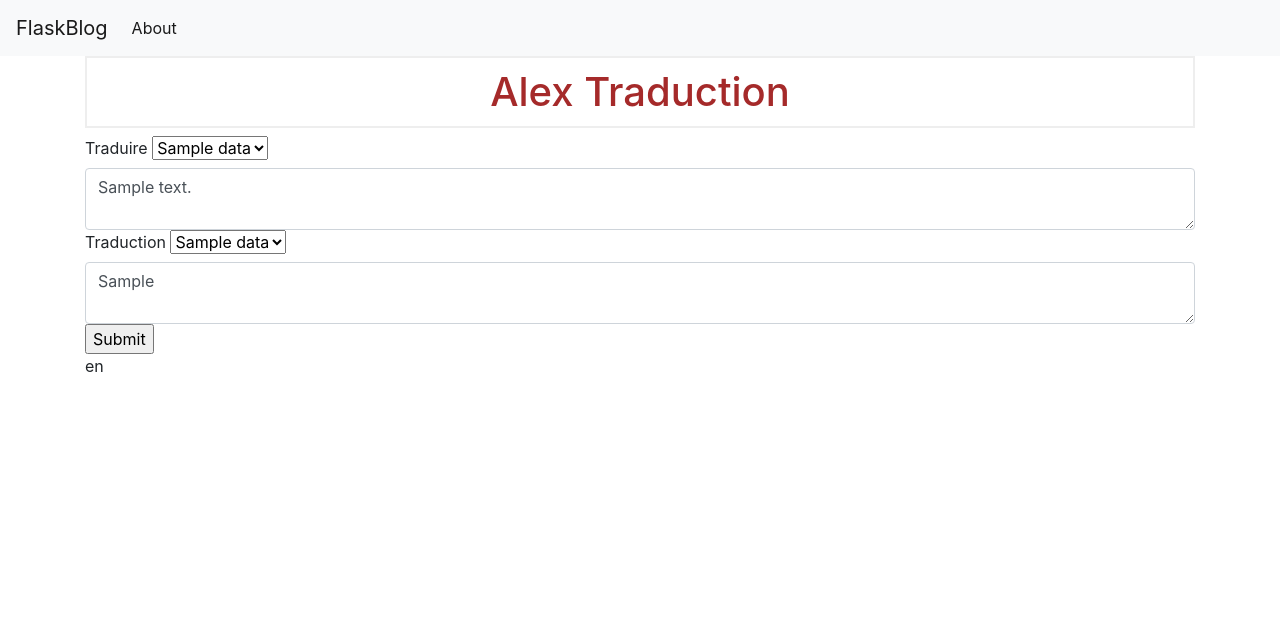
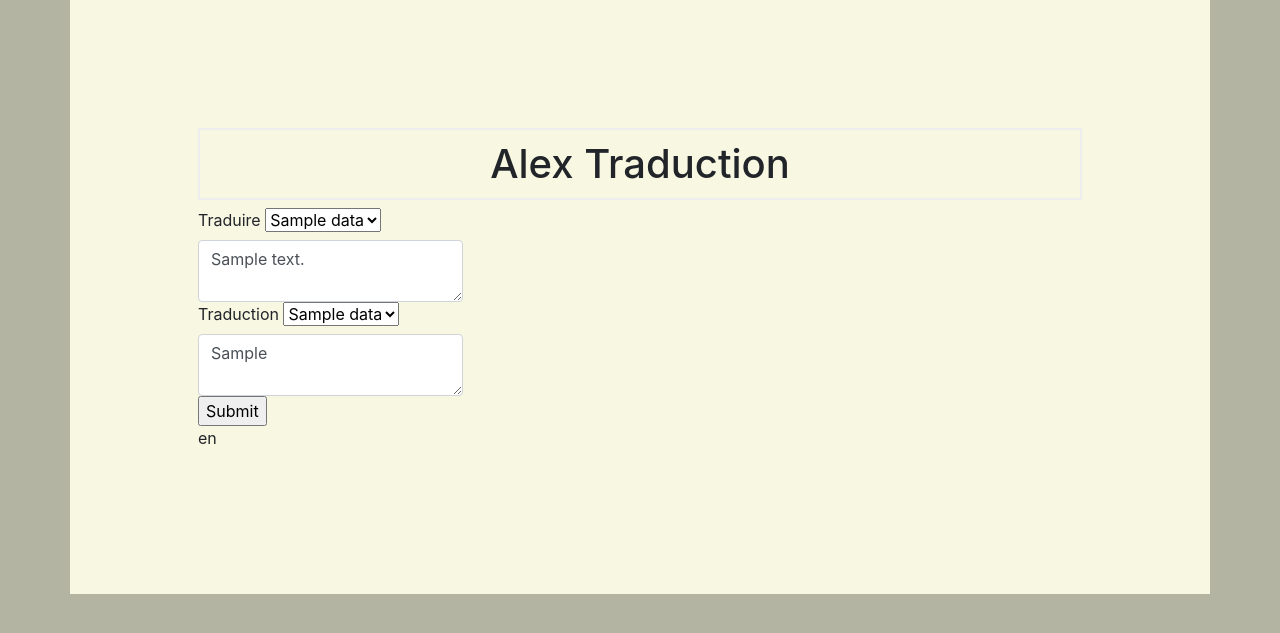
Before and after one commit to alexandre-assad/Lingua-Franca, a Flask app: template templates/index.html in a window 1280 px wide. Shown: the top 633 px of the page. Run offline with Flask 3, Linux system fonts and the light colour scheme; the template is opened without the code that fills it: most values are stand-ins (such as "Sample title", 1, 10 or a date in 2020); some libraries are stand-ins or nearby versions.

Commit message:
Version finale

```diff
--- a/static/css/style.css
+++ b/static/css/style.css
@@ -1,6 +1,19 @@
 h1 {
     border: 2px #eee solid;
-    color: brown;
     text-align: center;
     padding: 10px;
 }
+
+body {
+    background-color: #B4B4A3;
+}
+
+.container {
+    padding: 10%;
+    background-color: #F8F7E2;
+}
+
+#totranslate {
+    width: 30%;
+    height: 10%;
+}
--- a/templates/base.html
+++ b/templates/base.html
@@ -11,19 +11,6 @@
     <title>{% block title %} {% endblock %}</title>
   </head>
   <body>
-    <nav class="navbar navbar-expand-md navbar-light bg-light">
-        <a class="navbar-brand" href="{{ url_for('index')}}">FlaskBlog</a>
-        <button class="navbar-toggler" type="button" data-toggle="collapse" data-target="#navbarNav" aria-controls="navbarNav" aria-expanded="false" aria-label="Toggle navigation">
-            <span class="navbar-toggler-icon"></span>
-        </button>
-        <div class="collapse navbar-collapse" id="navbarNav">
-            <ul class="navbar-nav">
-            <li class="nav-item active">
-                <a class="nav-link" href="#">About</a>
-            </li>
-            </ul>
-        </div>
-    </nav>
     <div class="container">
         {% block content %} {% endblock %}
     </div>
--- a/templates/index.html
+++ b/templates/index.html
@@ -6,6 +6,7 @@
 {% block content %}
 <h1>{% block title %} Alex Traduction {% endblock %}</h1>
 
+<div id="area">
 <form method="post">
     <div class="form-group">
         <label for="title">Traduire</label>
@@ -40,4 +41,5 @@
     </div>
 
 </form>
+</div>
 {% endblock %}
```
